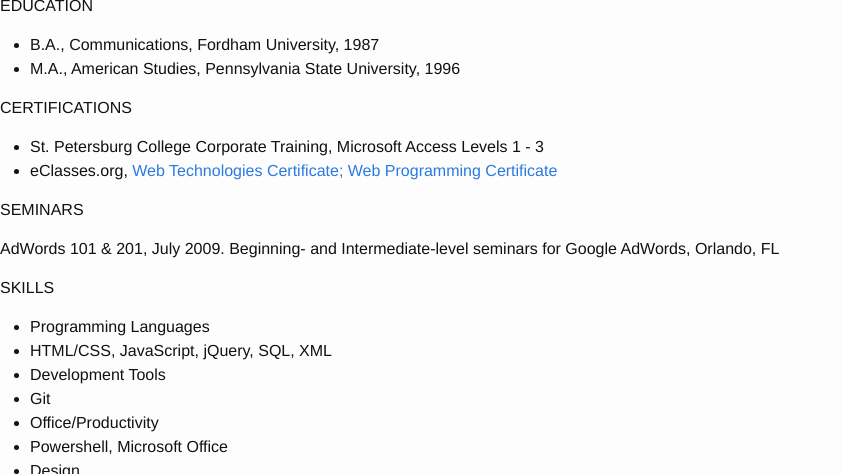
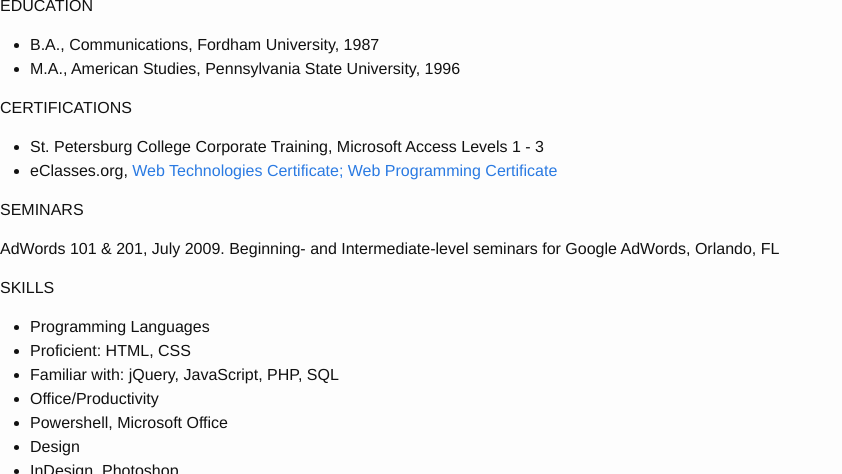
Before and after one commit to dt727/dt727.github.io, a Jekyll site: the page resume.html, which Jekyll copies as it is, in a window 1280 px wide and 900 px high, scrolled down 1330 px, cut to the strip 0-474 px from the top of the window. Shown: the whole strip, without its empty margins (0-842 px from the left). Built offline with Jekyll 4.4.1, drawn with Linux system fonts in a browser that asks for light colours.

Commit message:
Update resume.html

```diff
--- a/resume.html
+++ b/resume.html
@@ -84,9 +84,8 @@
 		<h4>SKILLS</h4>
 				<ul class="skills">
 					<li class="skills">Programming Languages</li>
-					<li>HTML/CSS, JavaScript, jQuery, SQL, XML</li>
-					<li class="skills">Development Tools</li>
-					<li>Git</li>
+					<li>Proficient: HTML, CSS</li>
+					<li>Familiar with: jQuery, JavaScript, PHP, SQL</li>
 					<li class="skills">Office/Productivity</li>
 					<li>Powershell, Microsoft Office</li>
 					<li class="skills">Design</li>
```
